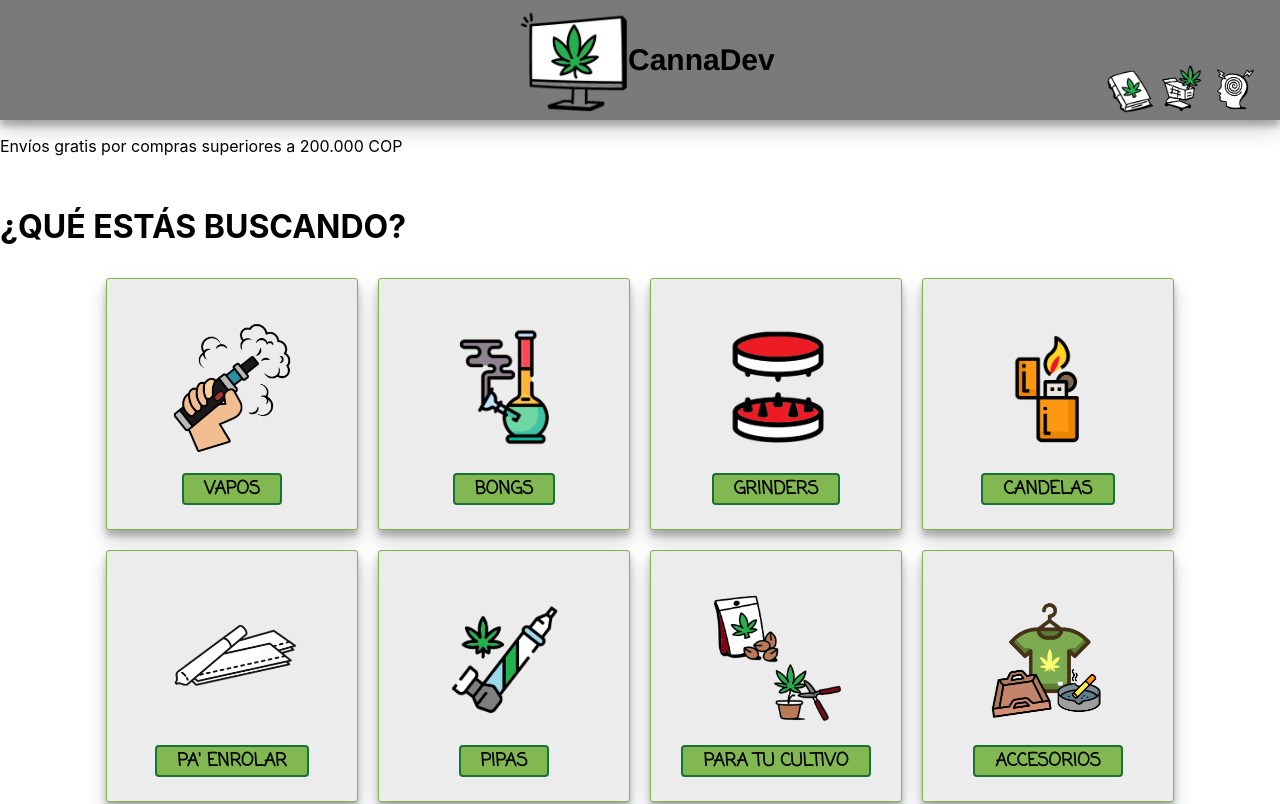
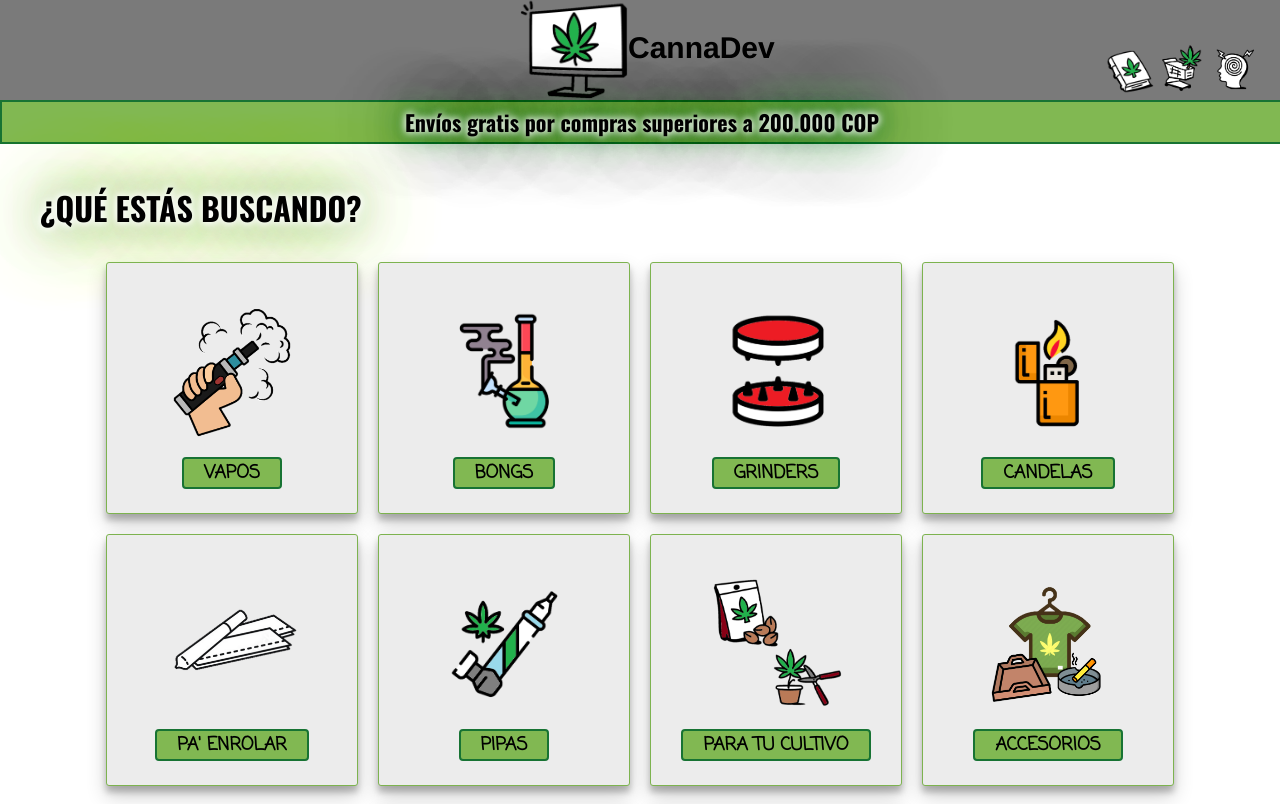
Before and after one commit to zeldacamila/SmokeShop, a React (Create React App) app: page / in a window 1280 px wide. Shown: the top 804 px of the page. Built offline with nearby package versions, Linux system fonts and the light colour scheme.

Commit message:
updated home page

```diff
--- a/src/components/Nav/Nav.scss
+++ b/src/components/Nav/Nav.scss
@@ -2,10 +2,10 @@
 .Nav-container {
   padding: 0px;
   margin: 0px 0px 0px 0px;
-  height: 120px;
+  height: 100px;
   background-color: rgb(122, 122, 122);
   color: #fff;
-  box-shadow: rgba(0, 0, 0, 0.19) 0px 10px 20px, rgba(0, 0, 0, 0.23) 0px 6px 6px;
+  //box-shadow: rgba(0, 0, 0, 0.19) 0px 10px 20px, rgba(0, 0, 0, 0.23) 0px 6px 6px;
   display: flex;
   justify-content: space-between;
   .empty {
@@ -13,7 +13,7 @@
     height: 60px;
   }
   .navLogo {
-      height: 120px;
+      height: 95px;
       width: 240px;
       display: flex;
       flex-direction: column;
--- a/src/index.scss
+++ b/src/index.scss
@@ -5,6 +5,7 @@
 @import './components/Button/Button.scss';
 
 @import url('https://fonts.googleapis.com/css2?family=Coming+Soon&display=swap');
+@import url('https://fonts.googleapis.com/css2?family=Coming+Soon&family=Oswald:wght@700&display=swap');
 
 body {
   margin: 0;
--- a/src/pages/Home/Home.jsx
+++ b/src/pages/Home/Home.jsx
@@ -5,9 +5,7 @@ const Home = () => {
 
   return (
     <div className='Home-container'>
-      <div className='advertising-container'>
-        <p>Envíos gratis por compras superiores a 200.000 COP</p>
-      </div>
+      <p className='advertising'>Envíos gratis por compras superiores a 200.000 COP</p>
       <h1>¿QUÉ ESTÁS BUSCANDO?</h1>
       <div className='Cards-container'>
         <ProductsGroupCard
@@ -44,13 +42,21 @@ const Home = () => {
           buttonPath='/' />
         <ProductsGroupCard
           cardImage='medicinal.png'
-          buttonTitle='MEDICINAL'
+          buttonTitle='PRODUCTOS CBD'
           buttonPath='/' />
         <ProductsGroupCard
           cardImage='kit.png'
           buttonTitle='KITS'
           buttonPath='/' />
       </div>
+      <h1>NUESTRAS MARCAS ALIADAS</h1>
+      <div className='Brands-container'>
+
+      </div>
+      <h1>VISITA NUESTRO BLOG</h1>
+      <div className='Blog-container'>
+
+      </div>
     </div>
   )
 }
--- a/src/pages/Home/Home.scss
+++ b/src/pages/Home/Home.scss
@@ -1,12 +1,44 @@
+.Home-container {
+  h1 {
+    font-family: 'Oswald', sans-serif;
+    margin-left: 40px;
+    margin-top: 40px;
+    text-shadow:
+    0 0 7px #fff,
+    0 0 10px #fff,
+    0 0 21px #fff,
+    0 0 42px #81b852,
+    0 0 82px #81b852,
+    0 0 92px #81b852;
+  }
+}
+
 .Cards-container {
   display: flex;
   flex-direction: row;
   flex-wrap: wrap;
   align-items: center;
   justify-content: center;
+  margin-bottom: 60px;
 }
 
-.advertising-container{
+.advertising {
+  color: black;
   width: 100%;
-  height: 50px;
+  height: 40px;
+  margin: 0px;
+  border: 2px solid #177333 ;
+  text-shadow:
+    0 0 7px #fff,
+    0 0 10px #fff,
+    0 0 21px #177333,
+    0 0 42px #177333,
+    0 0 82px #177333,
+    0 0 92px #177333;
+      font-size: 22px;
+      font-family: 'Oswald', sans-serif;
+      background-color: #81b852;
+      display: flex;
+      justify-content: center;
+      align-items: center;
 }
```
Also changed, not shown: src/components/BrandsSlider/Brands.jsx (added), src/components/BrandsSlider/Brands.scss (added).
